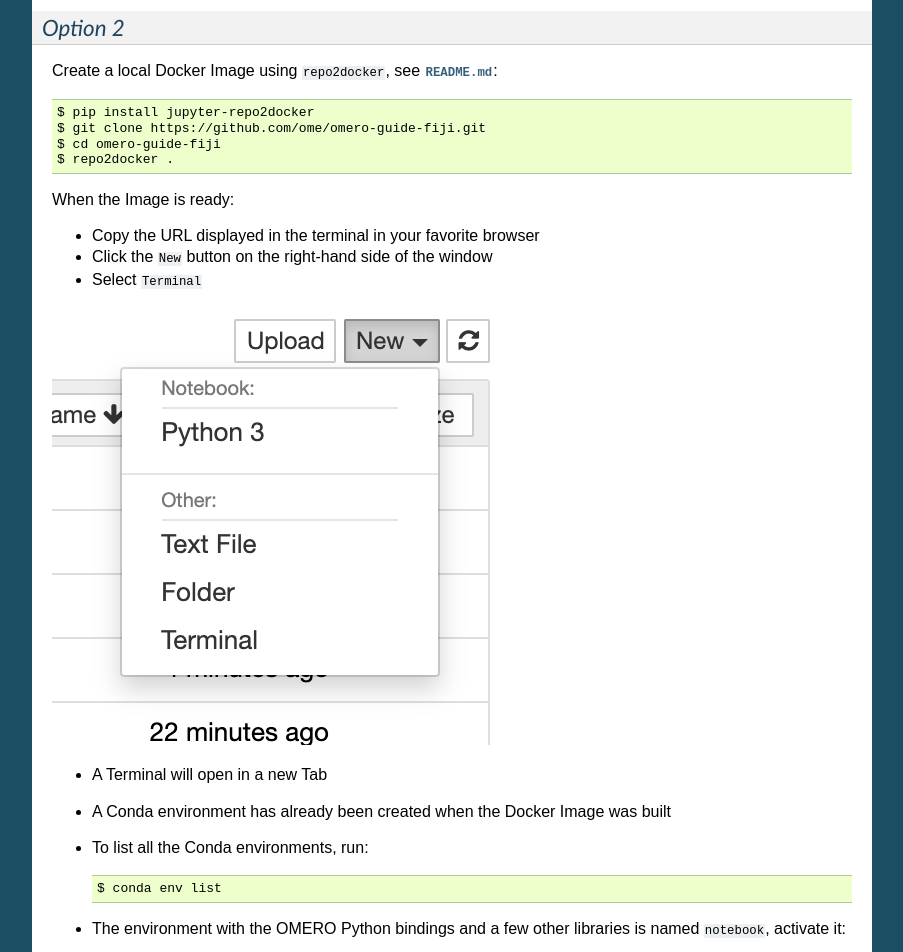
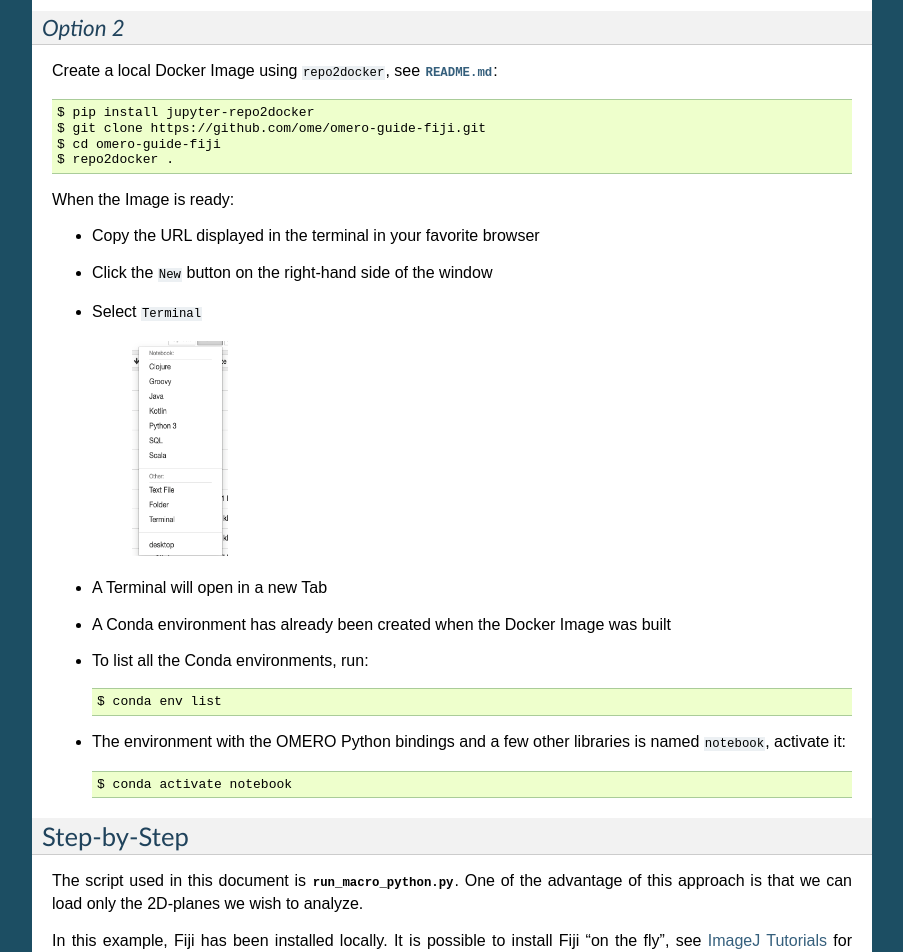
Before and after one commit to ome/omero-guide-fiji, a Sphinx documentation site: the page built from docs/imagej_python.rst, in a window 1280 px wide. Shown: the part 877-1829 px from the top of the page, without its empty margins (198-1101 px from the left). Built offline with Sphinx 7.4.7, drawn with Linux system fonts in a browser that asks for light colours.

Commit message:
update image and display

```diff
--- a/docs/imagej_python.rst
+++ b/docs/imagej_python.rst
@@ -65,7 +65,7 @@ When the Image is ready:
 
 - Select ``Terminal``
 
-.. image:: images/terminal.png
+    \ |image0|
 
 - A Terminal will open in a new Tab
 
@@ -133,3 +133,8 @@ Wrap it all up in an ``analyse`` method and call it from ``main``:
 
 .. literalinclude:: ../scripts/python/run_macro_python.py
     :start-after: # Step 5
+
+
+.. |image0| image:: images/terminal.png
+   :width: 1.0in
+   :height: 2.24105in
```
Also changed, not shown: docs/images/terminal.png.
